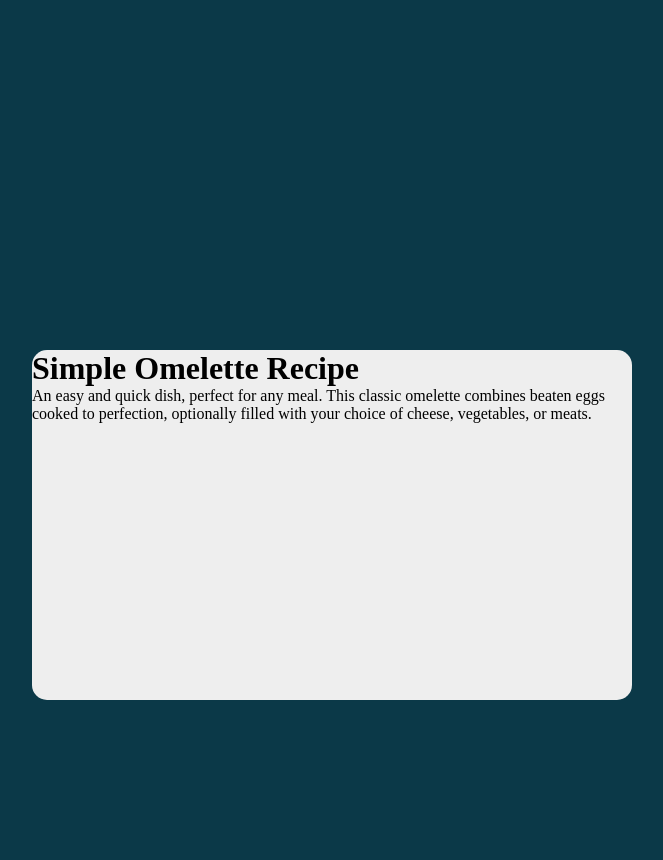
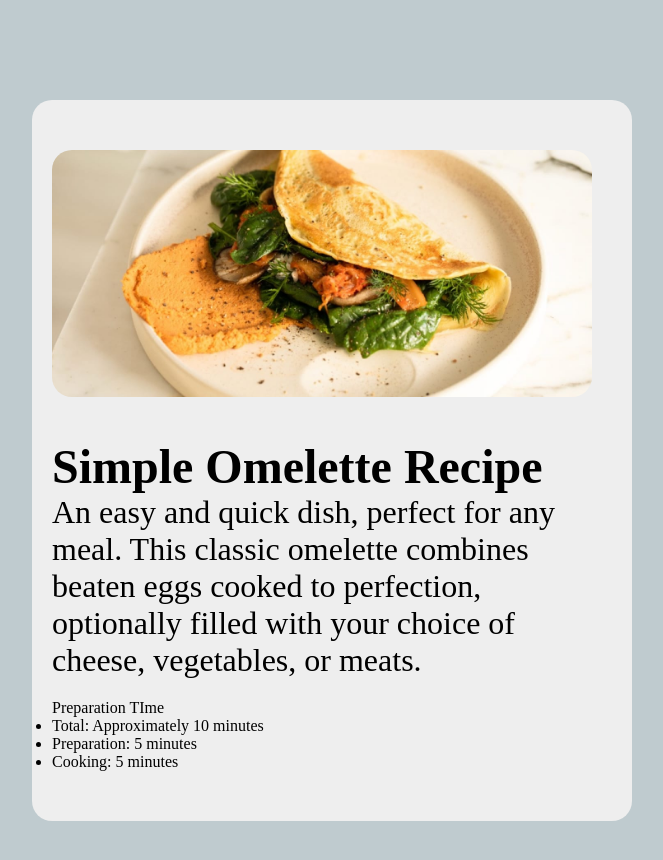
Before and after one commit to iamhusayn/Cloning-a-recipe-page, a plain HTML site: page index.html in a window 1280 px wide. Shown: the whole page, without its empty margins (308-971 px from the left). Drawn offline with Linux system fonts and the light colour scheme; a web font is replaced by a local one.

Commit message:
Added description div

```diff
--- a/index.html
+++ b/index.html
@@ -19,8 +19,23 @@
     <p>This is my recipe page</p> -->
 
     <div class="box">
-        <h1>Simple Omelette Recipe</h1>
-        <p>An easy and quick dish, perfect for any meal. This classic omelette combines beaten eggs cooked to perfection, optionally filled with your choice of cheese, vegetables, or meats.</p><br>
+        <div class="imgctn">
+            <img src="./image/image-omelette.jpeg" alt="">
+        </div><br>
+
+        <div class="description">
+            <h2>Simple Omelette Recipe</h2>
+            <p name="para1">An easy and quick dish, perfect for any meal. This classic omelette combines beaten eggs cooked to perfection, optionally filled with your choice of cheese, vegetables, or meats.</p>
+        </div>
+
+        <div class="preptime">
+            <p>Preparation TIme</p>
+            <ul>
+                <li><span class="specialchar">Total:</span> Approximately 10 minutes</li>
+                <li><span class="specialchar">Preparation:</span> 5 minutes</li>
+                <li><span class="specialchar">Cooking:</span> 5 minutes</li>
+            </ul>
+        </div>
 
         <!-- <p>Creating a recipe page</p>
         <ul>
@@ -28,8 +43,5 @@
             <li>stove</li>
             <li>kettle</li>
             <li>matches</li>
-        </ul> -->
-    </div>
-</body>
 
 </html>
--- a/style.css
+++ b/style.css
@@ -22,8 +22,8 @@ p{
 
 body{
     font-family: "Combo";
-    background-color: #0B3948;
-    height: 100%;
+    background-color: #0b394842;
+    height: 100vh;
     /* display: flex;
     justify-content: center;
     align-items: center; */
@@ -32,13 +32,16 @@ body{
 .box{
     background-color: #eee;
     width: 600px;
-    height: 350px;
-    border-radius: 15px;
+    /* height: 350px; */
+    border-radius: 20px;
     /* font-size: 2em; */
-    /* height: fit-content; */
+    height: fit-content;
     /* margin: auto auto; */
-    margin: 350px auto;
-
+    margin: 100px auto;
+    display: flex;
+    flex-direction: column;
+    justify-content: center;
+    padding: 50px 20px;
 
     /* forms of writing margins
     form 1
@@ -68,3 +71,18 @@ body{
     /* justify-content: center;
     align-items: flex-end;
 } */
+.imgctn{
+    width: 540px;
+    border-radius: 20px;
+}
+.imgctn img{
+    width: 100%;
+    height: 100%;
+    border-radius: 20px;
+}
+.description{
+    color: #000;
+    font-size: 32px;
+    font-weight: 800px;
+    margin: 20px 0 20px;
+}
```
Also changed, not shown: image/image-omelette.jpeg (renamed from image-omelette.jpeg).
